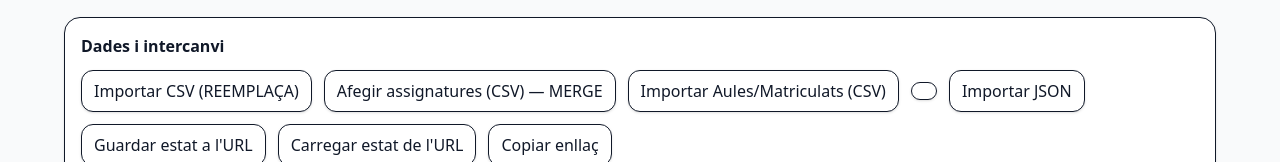
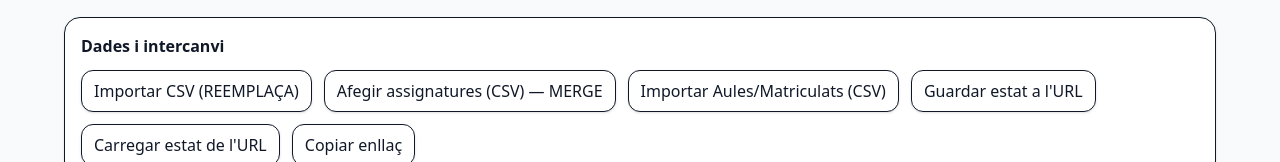
Before and after one commit to sambrocindrela-ctrl/gestor-examens, a Vue app: page / in a window 1280 px wide. Shown: the part 131-293 px from the top of the page. Built offline with nearby package versions, Linux system fonts and the light colour scheme; the HTML template or start-up script is replaced by a standard one.

Commit message:
Restore missing buttons and rename Excel export in main

```diff
--- a/src/components/PlannerToolbar.vue
+++ b/src/components/PlannerToolbar.vue
@@ -71,19 +71,6 @@ function getTipusLabel(tipus: string) {
 
       <label class="px-3 py-2 border rounded-xl shadow-sm cursor-pointer bg-white hover:bg-gray-50">
         Importar Aules/Matriculats (CSV)
-        <input
-          type="file"
-          accept=".csv,text/csv"
-          class="hidden"
-          @change="(e) => emit('import-rooms-csv', e)"
-        />
-      </label>
-
-      <button @click="emit('export-csv')" class="px-3 py-2 border rounded-xl shadow-sm hover:bg-gray-50">
-      </button>
-
-      <label class="px-3 py-2 border rounded-xl shadow-sm cursor-pointer bg-white hover:bg-gray-50">
-        Importar JSON
         <input
           type="file"
           accept="application/json"
```
